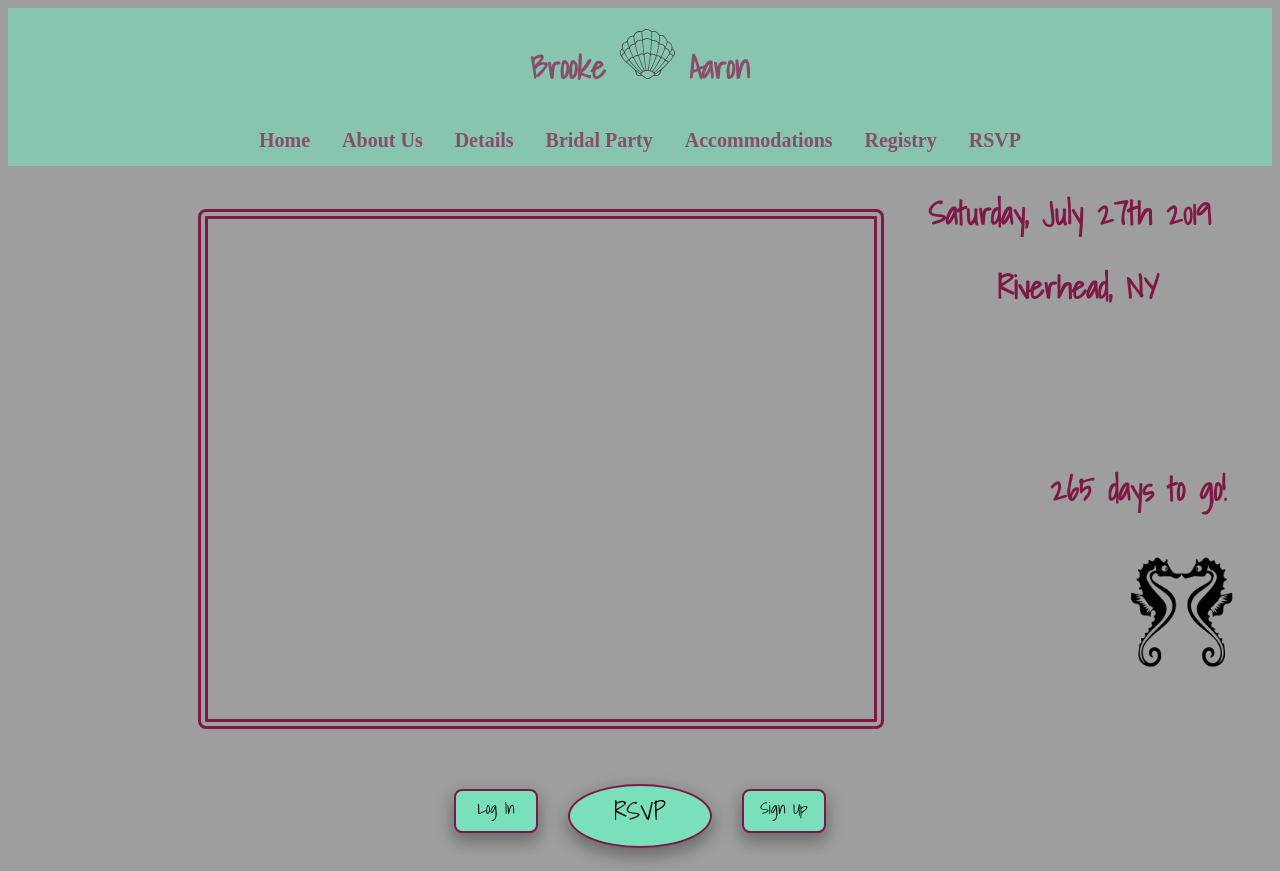
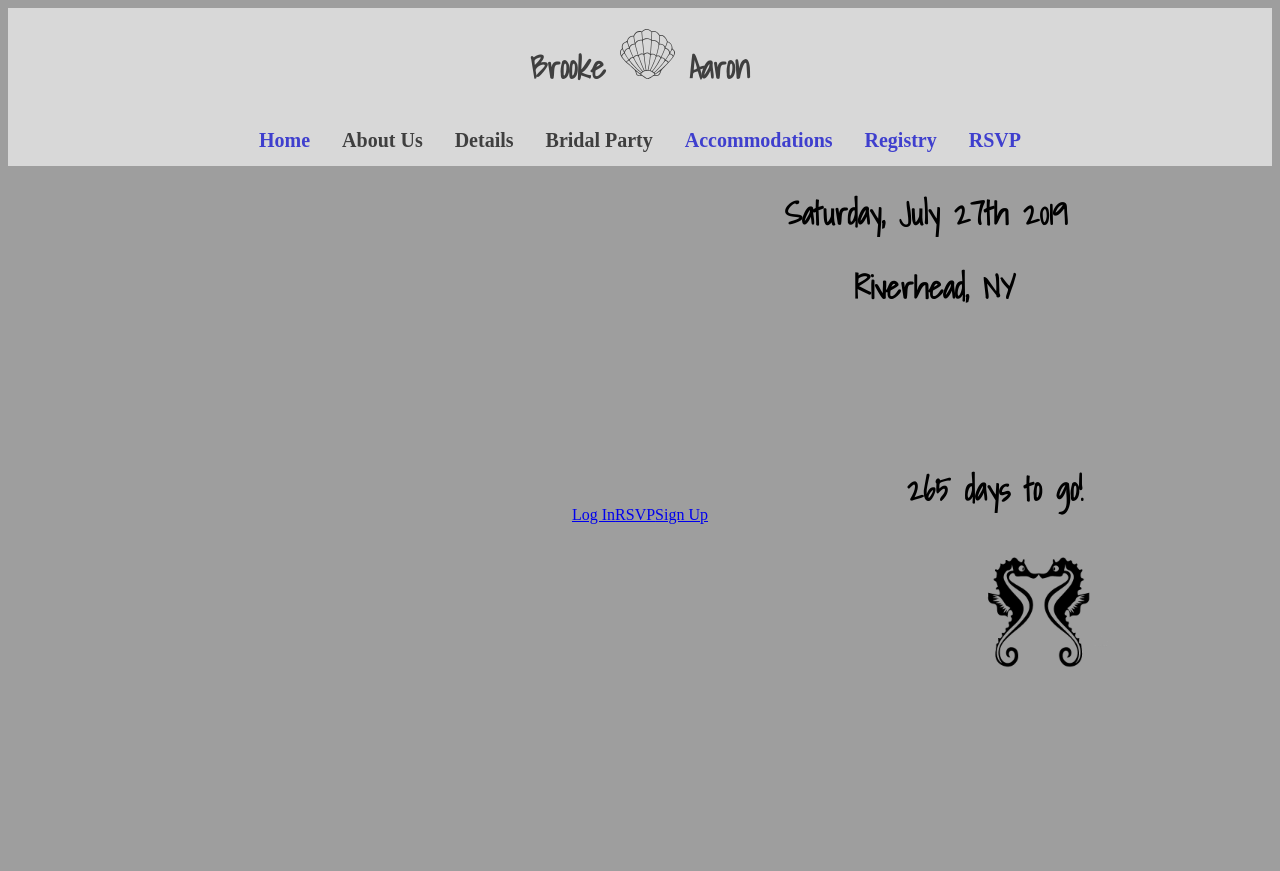
Before and after one commit to Jesskos/blissfully-webbed, a Flask app: page / in a window 1280 px wide. After the commit the page ends 667 px from the top, so only its background shows below. Run offline with Flask 2, Linux system fonts and the light colour scheme; some web fonts are replaced.

Commit message:
removed buttons, changed color of navbar, and changed background

```diff
--- a/static/stylesheet.css
+++ b/static/stylesheet.css
@@ -1,7 +1,7 @@
 /*body */
 
 body {
-  background-image: url(http://localhost:5000/static/images/heartsand.jpg);
+  background-image: url(http://localhost:5000/static/images/monkey.jpg);
   background-position: center center;
   background-repeat: no-repeat;
   background-attachment: fixed;
@@ -23,17 +23,20 @@ ul {
 
 li {
     float: left;
+    color: black;
+    font-size: 36px;
 
 }
 
 h1 {
     font-family: 'Shadows Into Light', cursive;
-    color: #7E1946;
+    color: black;
+/*    color: #7E1946;*/
 }
 
 li a, .dropbtn {
     display: inline-block;
-    color: #7E1946;
+/*    color: #7E1946;*/
     font-weight: bold;
     text-align: center;
     padding: 14px 16px;
@@ -82,7 +85,7 @@ containers */
   display: flex;
   align-items: stretch;
   justify-content: center;
-  background-color: #7ADFBB;
+  background-color: white;
   opacity: 0.6;
   filter: alpha(opacity=60);
 
@@ -96,6 +99,15 @@ containers */
     justify-content: flex-start;
     padding-left: 15%;
 }
+
+.container-rsvp {
+  display: flex;
+  flex-direction: column;
+  align-items: stretch;
+  justify-content: center;
+
+}
+
 
 .buttons {
     display: flex;
@@ -120,27 +132,17 @@ containers */
 .sub-item {
     font-size: 18px;
     font-family: 'Bentham', serif;
-    color: #7E1946;
+/*    color: #7E1946;*/
 }
 
-
-img.main {
-    width: auto;
-    height: 500px;
-    max-height: 600px;
-    border-radius: 8px;
-    border-style: double;
-    border-width: 10px;
-    border-color: #7E1946;
-    margin-top: 4%;
-
-}
 
 
 .title-seashell {
     height: 50px;
     width: auto;
 }
+
+
 
 .annoucement {
     width: 300px;
@@ -169,61 +171,3 @@ img.main {
     margin-left: auto;
 
 }
-
-
-.log-in-button {
-    background-color: #7ADFBB;
-    border: 2px solid #7E1946;
-    text-align: center;
-    width: 80px;
-    height: 40px;
-    margin: 15px;
-    font-family: 'Shadows Into Light', cursive;
-    text-decoration: none;
-    color: black;
-    border-radius: 8px;
-    display: inline-block;
-    vertical-align: middle;
-    line-height: 35px;
-    margin-top: 20px;
-    box-shadow: 0 8px 16px 0 rgba(0,0,0,0.2), 0 6px 20px 0 rgba(0,0,0,0.19);
-}
-
-.rsvp-button {
-    background-color: #7ADFBB;
-    border: 2px solid #7E1946;
-    text-align: center;
-    color: black;
-    width: 140px;
-    height: 60px;
-    margin: 15px;
-    font-family: 'Shadows Into Light', cursive;
-    text-decoration: none;
-    color: black;
-    border-radius: 50%;
-    display: inline-block;
-    line-height: 50px;
-    font-size: 25px;
-    box-shadow: 0 8px 16px 0 rgba(0,0,0,0.2), 0 6px 20px 0 rgba(0,0,0,0.19);
-
-
-}
-
-.sign-up-button {
-    background-color: #7ADFBB;
-    border: 2px solid #7E1946;
-    text-align: center;
-    width: 80px;
-    height: 40px;
-    margin: 15px;
-    font-family: 'Shadows Into Light', cursive;
-    text-decoration: none;
-    color: black;
-    border-radius: 8px;
-    display: inline-block;
-    line-height: 35px;
-    margin-top: 20px;
-    box-shadow: 0 8px 16px 0 rgba(0,0,0,0.2), 0 6px 20px 0 rgba(0,0,0,0.19);
-    }
-
-}
```
